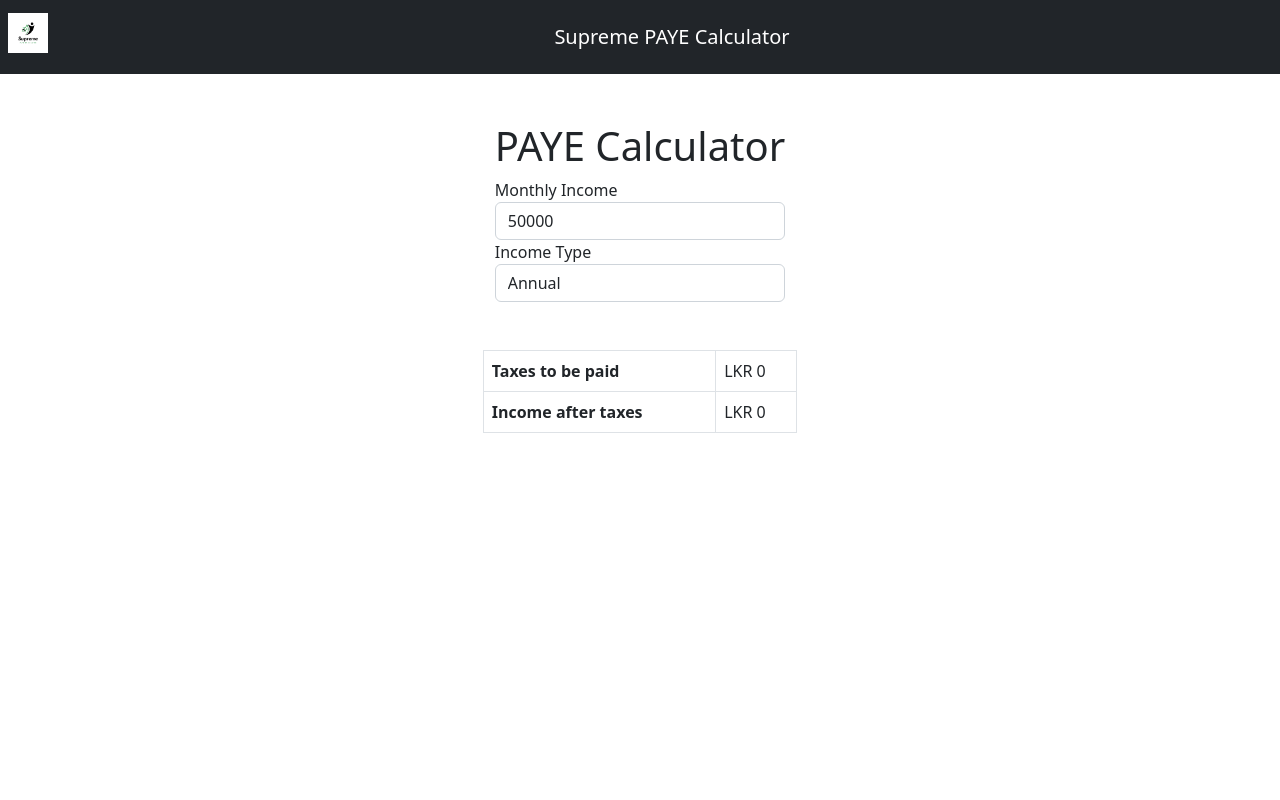
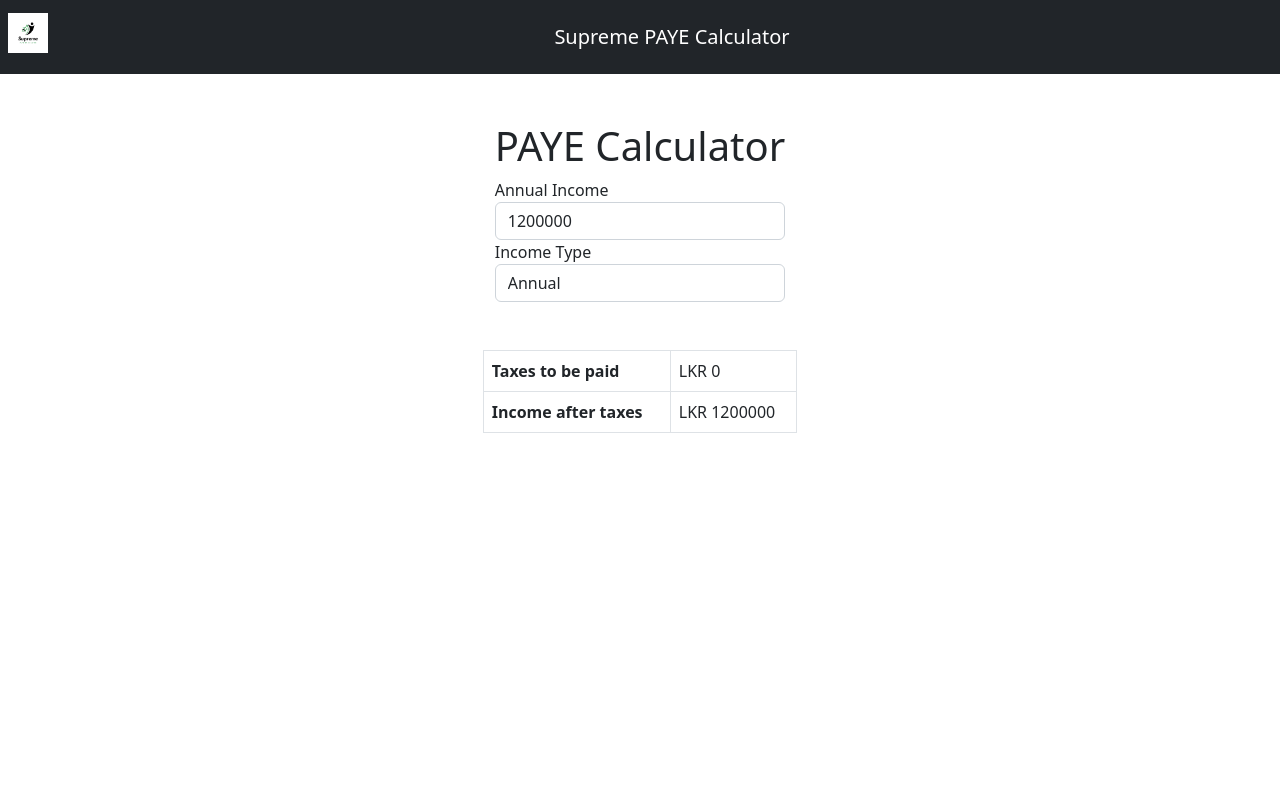
Before and after one commit to MuizU/supreme-paye-calculator, a Next.js app: page / in a window 1280 px wide. Shown: the top 800 px of the page. Built offline with nearby package versions, Linux system fonts and the light colour scheme.

Commit message:
Fixed annual income bug

```diff
--- a/pages/index.tsx
+++ b/pages/index.tsx
@@ -3,14 +3,14 @@ import React, { ChangeEvent, FormEvent, useEffect, useState } from "react";
 import styles from "../styles/Home.module.css";
 
 export default function Home({}) {
-  const [grossIncome, setGrossIncome] = useState(0);
+  const [grossIncome, setGrossIncome] = useState(1200000);
   const [taxes, setTaxes] = useState(0);
 
   useEffect(() => {
     if (grossIncome <= 1200000) {
       setTaxes(0);
     } else if (grossIncome > 1200000 && grossIncome <= 1500000) {
-      setTaxes((grossIncome - 100000) * 0.6);
+      setTaxes((grossIncome - 1200000) * 0.06);
     } else if (grossIncome > 1500000 && grossIncome <= 3000000) {
       setTaxes((grossIncome - 100000) * 0.12);
     }
@@ -43,10 +43,10 @@ export default function Home({}) {
         <div className="row">
           <form>
             <div className="form-group">
-              <label htmlFor="income">Monthly Income</label>
+              <label htmlFor="income">Annual Income</label>
               <input
                 type="number"
-                defaultValue={50000}
+                defaultValue={1200000}
                 onChange={handleIncome}
                 className="form-control"
                 id="income"
```
